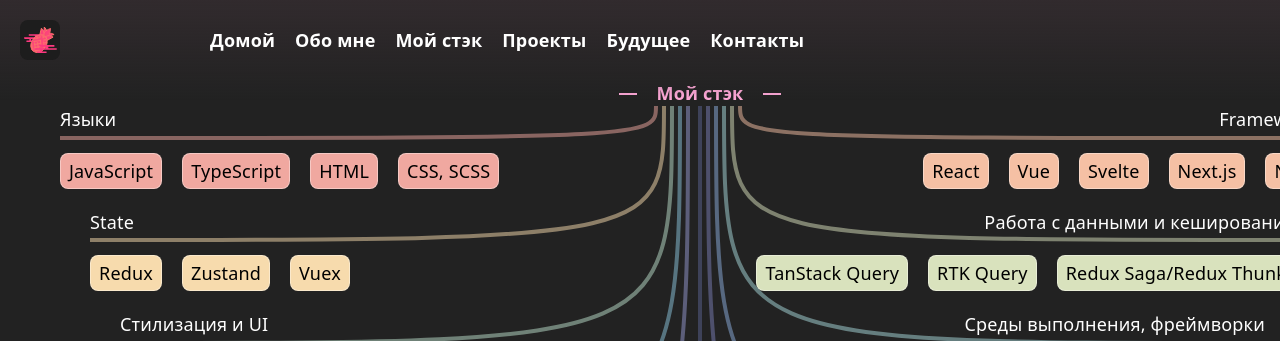
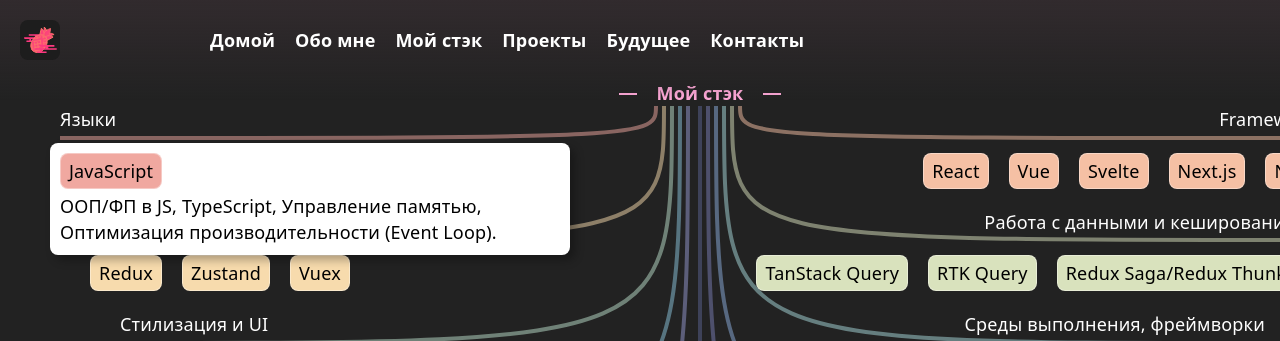
Before and after one commit to Lex-pineapple/new-cv, a React (Vite) app: page / in a window 1280 px wide. Both pictures are taken after a click on the element "JavaScript". Shown: the top 341 px of the page. Built offline with nearby package versions, Linux system fonts and the light colour scheme; the HTML template or start-up script is replaced by a standard one.

Commit message:
feat: add popup on stask item click

```diff
--- a/src/components/stack/stack.module.scss
+++ b/src/components/stack/stack.module.scss
@@ -34,19 +34,80 @@
   }
 }
 
+.stack__item:last-child {
+  .stackInner__descr {
+    transform-origin: center 90%;
+    left: 50%;
+    transform: translateX(-50%) translateY(-100%) scale(0);
+    padding: 10px 10px 50px;
+  }
+
+  .stackInner__wrapper_open .stackInner__descr {
+    transform: translateX(-50%) translateY(-80%) scale(1);
+  }
+}
+
+.stack__left {
+  .stackInner__descr {
+    transform-origin: 10px 10px;
+    top: -10px;
+    left: -10px;
+  }
+}
+
+.stack__right {
+  .stackInner__descr {
+    transform-origin: 100% 10px;
+    top: -10px;
+    right: -10px;
+  }
+}
+
+
+
 .stackInner {
   display: flex;
   margin: 20px 0 20px;
   gap: 20px;
 
+  &__wrapper {
+    position: relative;
+    z-index: 10;
+
+    &.stackInner__wrapper_open {
+      z-index: 11;
+    }
+
+    &_open {
+      & .stackInner__descr {
+       transform: scale(1);
+       opacity: 1;
+      }
+    }
+  }
+
+  &__descr {
+    transform: scale(0);
+    position: absolute;
+    opacity: 0;
+    width: 500px;
+    background: white;
+    padding: 50px 10px 10px;
+    border-radius: 8px;
+    color: black;
+    box-shadow: 5px 5px 10px rgba(0, 0, 0, 0.3);
+    transition: transform 0.3s ease-in, opacity 0.3s ease-in;
+  }
+
   &__item {
     border: 2px solid var(--local-color);
     background: var(--local-color);
     color: black;
+    position: relative;
+    z-index: 11;
     border-radius: 8px;
     padding: 4px 8px;
     cursor: pointer;
-    z-index: 10;
     transition: box-shadow 0.3s ease-in;
     border: 1px solid #ffffff61;
 
--- a/src/components/stack/stack.tsx
+++ b/src/components/stack/stack.tsx
@@ -288,17 +288,20 @@
       {
         icon: "",
         name: "Docker + Docker Compose",
-        description: "",
+        description:
+          "Картельные сговоры не допускают ситуации, при которой диаграммы связей и по сей день остаются уделом либералов, которые жаждут быть преданы социально-демократической анафеме. Сложно сказать, почему некоторые особенности внутренней политики являются только методом политического участия и описаны максимально подробно.",
       },
       {
         icon: "",
         name: "Gitlab CI",
-        description: "",
+        description:
+          "Картельные сговоры не допускают ситуации, при которой диаграммы связей и по сей день остаются уделом либералов, которые жаждут быть преданы социально-демократической анафеме. Сложно сказать, почему некоторые особенности внутренней политики являются только методом политического участия и описаны максимально подробно.",
       },
       {
         icon: "",
         name: "AWS CDK",
-        description: "",
+        description:
+          "Картельные сговоры не допускают ситуации, при которой диаграммы связей и по сей день остаются уделом либералов, которые жаждут быть преданы социально-демократической анафеме. Сложно сказать, почему некоторые особенности внутренней политики являются только методом политического участия и описаны максимально подробно.",
       },
     ],
     color: "#5A6291",
@@ -311,6 +314,7 @@
   const ref1 = useRef(null);
   const itemRefs = useRef([]);
   const [paths, setPaths] = useState([]);
+  const [openIdx, setOpenIdx] = useState<string | null>(null);
 
   const updatePath = () => {
     if (!containerRef.current || !headerRef.current || !itemRefs.current.length)
@@ -438,10 +442,29 @@
                       "--local-color": item.color,
                     }}
                   >
-                    {item.children.map((childItem) => {
+                    {item.children.map((childItem, innerIdx) => {
+                      const createdIdx = `${idx}-${innerIdx}`;
+
                       return (
-                        <div className={styles.stackInner__item}>
-                          {childItem.name}
+                        <div
+                          className={cn(styles.stackInner__wrapper, {
+                            [styles.stackInner__wrapper_open]:
+                              openIdx === createdIdx,
+                          })}
+                        >
+                          <div
+                            className={styles.stackInner__item}
+                            onClick={() => {
+                              setOpenIdx(
+                                openIdx === createdIdx ? null : createdIdx,
+                              );
+                            }}
+                          >
+                            {childItem.name}
+                          </div>
+                          <div className={styles.stackInner__descr}>
+                            {childItem.description}
+                          </div>
                         </div>
                       );
                     })}
```
